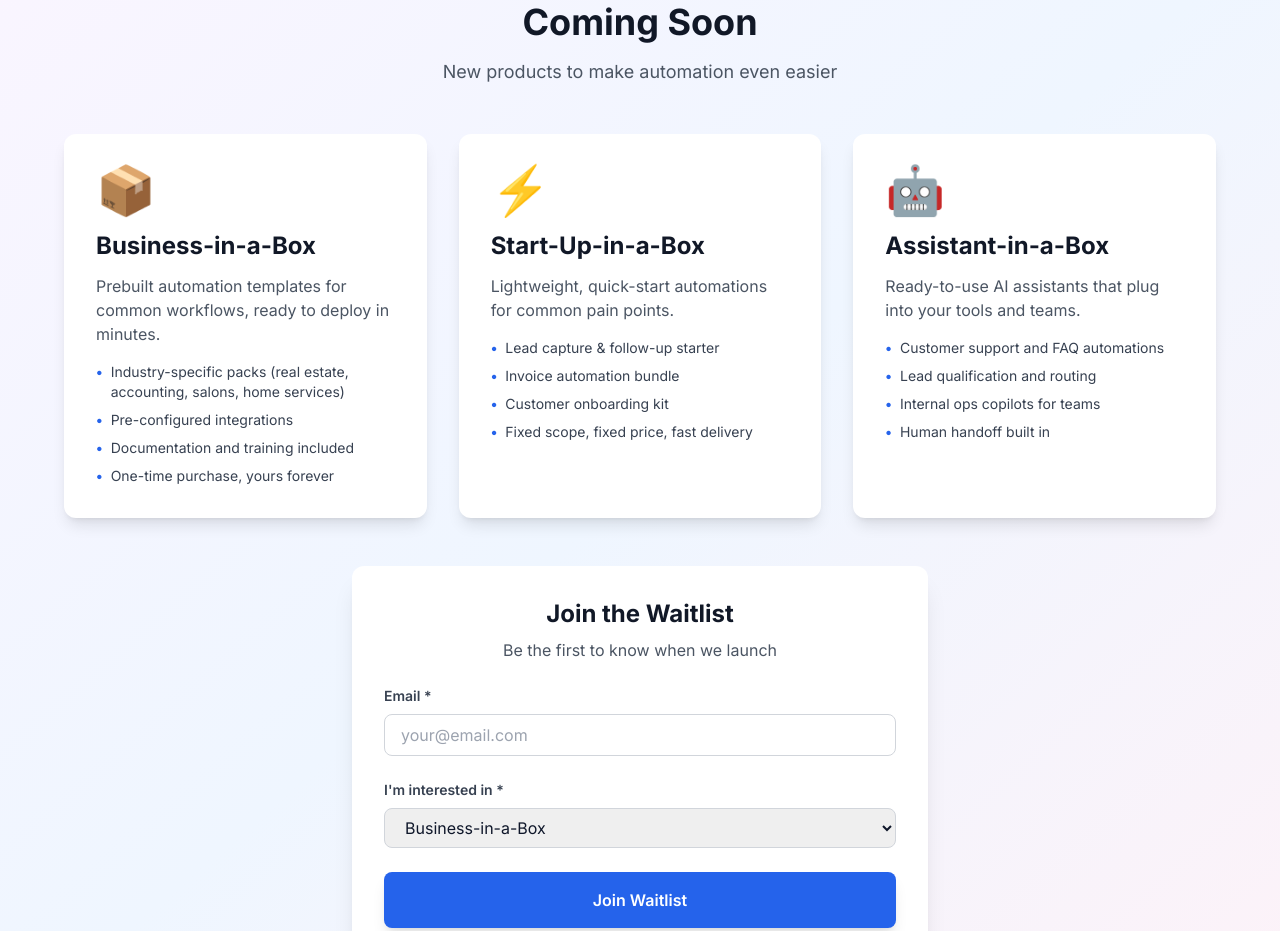
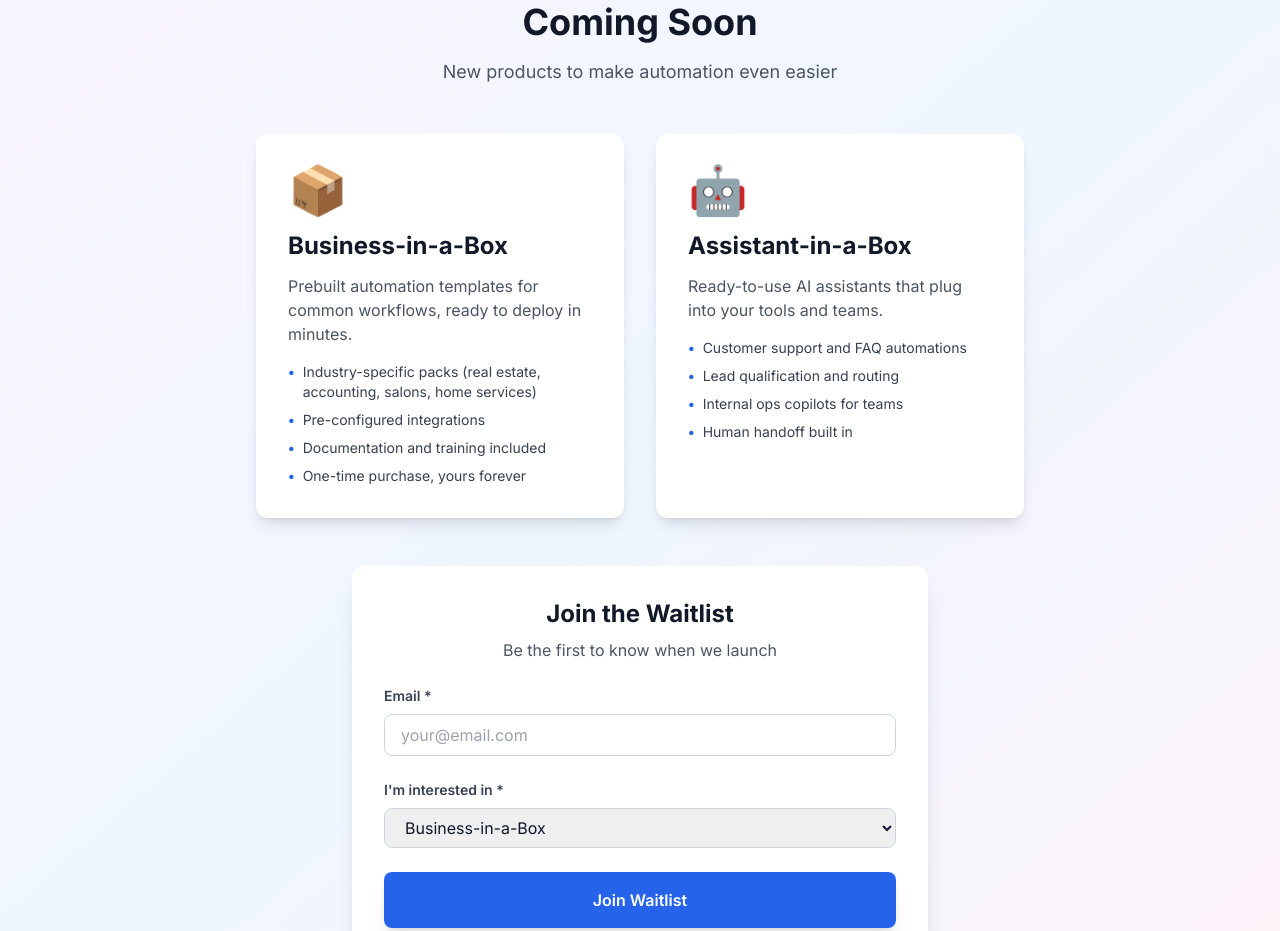
Before and after one commit to rashadGIT/automagicly-website, a Next.js app: page / in a window 1280 px wide. Shown: the part 9920-10851 px from the top of the page. Built offline with nearby package versions, Linux system fonts and the light colour scheme; no server answers; what bad-words would draw is missing.

Commit message:
Push Remove Start-up-box

```diff
--- a/components/ComingSoon.tsx
+++ b/components/ComingSoon.tsx
@@ -56,7 +56,7 @@ export default function ComingSoon() {
           </p>
         </div>
 
-        <div className="grid grid-cols-1 md:grid-cols-2 lg:grid-cols-3 gap-8 mb-12">
+        <div className="grid grid-cols-1 md:grid-cols-2 gap-8 mb-12 max-w-3xl mx-auto">
           {/* Business-in-a-Box */}
           <div className="bg-white rounded-xl shadow-lg p-8">
             <div className="text-5xl mb-4">📦</div>
@@ -82,35 +82,6 @@ export default function ComingSoon() {
               <li className="flex items-start gap-2">
                 <span className="text-blue-600 font-bold">•</span>
                 <span>One-time purchase, yours forever</span>
-              </li>
-            </ul>
-          </div>
-
-          {/* Start-Up-in-a-Box */}
-          <div className="bg-white rounded-xl shadow-lg p-8">
-            <div className="text-5xl mb-4">⚡</div>
-            <h3 className="text-2xl font-bold text-gray-900 mb-3">
-              Start-Up-in-a-Box
-            </h3>
-            <p className="text-gray-600 mb-4">
-              Lightweight, quick-start automations for common pain points.
-            </p>
-            <ul className="space-y-2 text-sm text-gray-700">
-              <li className="flex items-start gap-2">
-                <span className="text-blue-600 font-bold">•</span>
-                <span>Lead capture & follow-up starter</span>
-              </li>
-              <li className="flex items-start gap-2">
-                <span className="text-blue-600 font-bold">•</span>
-                <span>Invoice automation bundle</span>
-              </li>
-              <li className="flex items-start gap-2">
-                <span className="text-blue-600 font-bold">•</span>
-                <span>Customer onboarding kit</span>
-              </li>
-              <li className="flex items-start gap-2">
-                <span className="text-blue-600 font-bold">•</span>
-                <span>Fixed scope, fixed price, fast delivery</span>
               </li>
             </ul>
           </div>
@@ -193,7 +164,6 @@ export default function ComingSoon() {
                     className="w-full px-4 py-2 border border-gray-300 rounded-lg focus:ring-2 focus:ring-blue-500 focus:border-transparent"
                   >
                     <option value="business-in-a-box">Business-in-a-Box</option>
-                    <option value="start-up-in-a-box">Start-Up-in-a-Box</option>
                     <option value="assistant-in-a-box">Assistant-in-a-Box</option>
                     <option value="all">All products</option>
                   </select>
```
Also changed, not shown: n8nac-config.json (added, +7 -0 lines), 1 other file (tests, documents, lock files or other folders).
